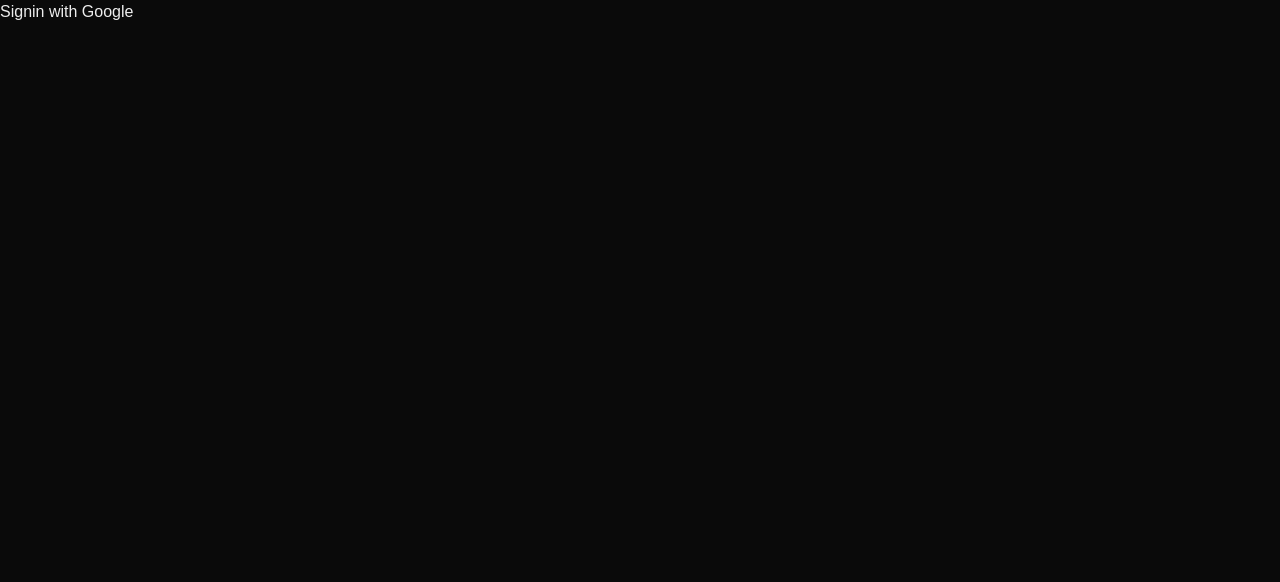
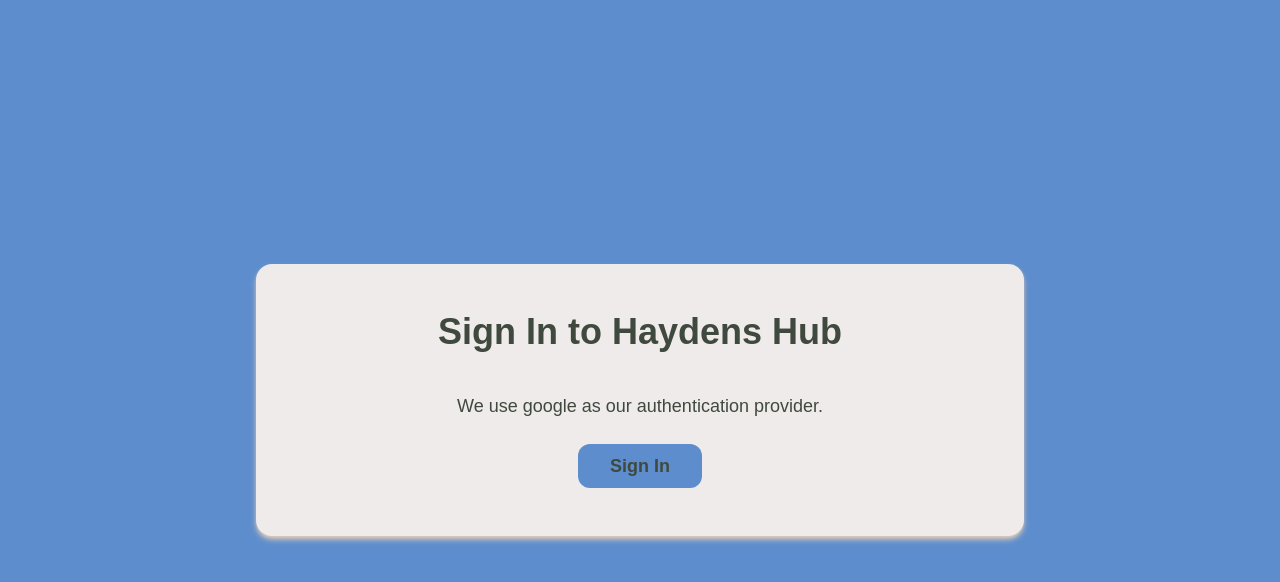
Before and after one commit to Haydens-Hub/auto-publish, a Next.js app: page /login in a window 1280 px wide. Shown: the top 582 px of the page. Built offline with nearby package versions, Linux system fonts and the light colour scheme; no server answers.

Commit message:
Add styling for login page

```diff
--- a/src/app/login/page.tsx
+++ b/src/app/login/page.tsx
@@ -7,8 +7,14 @@ export default function LogIn() {
         "use server"
         await signIn("google")
       }}
+      className="flex justify-center items-center min-h-screen bg-[#5D8DCD]"
     >
-      <button type="submit">Signin with Google</button>
+      <div className="max-w-3xl p-12 mx-12 flex text-lg md:text-lg flex-col rounded-2xl text-[#3F493D] bg-[#EFEBEB] w-full shadow-md shadow-[#E6CFB8] justify-center items-center gap-6">
+        <h1 className="text-4xl font-bold mb-4">Sign In to Haydens Hub</h1>
+        <p className="font-medium text-lg">We use google as our authentication provider.</p>
+        <button className="bg-[#5D8DCD] p-2 px-8 font-semibold rounded-xl cursor-pointer" type="submit">Sign In</button>
+      </div>
+
     </form>
   )
 }
```
Also changed, not shown: 1 other file (tests, documents, lock files or other folders).
